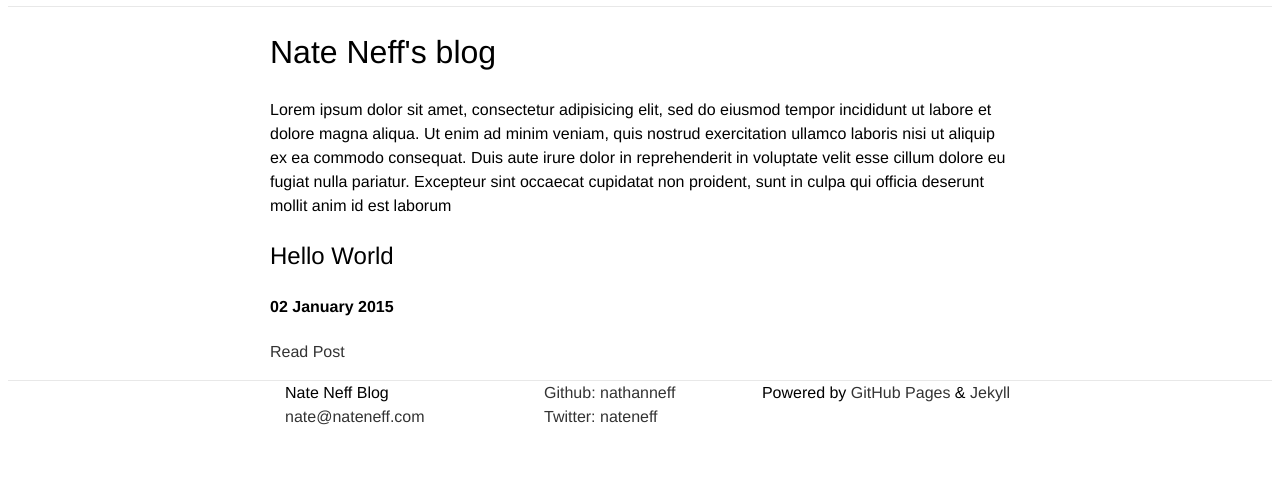
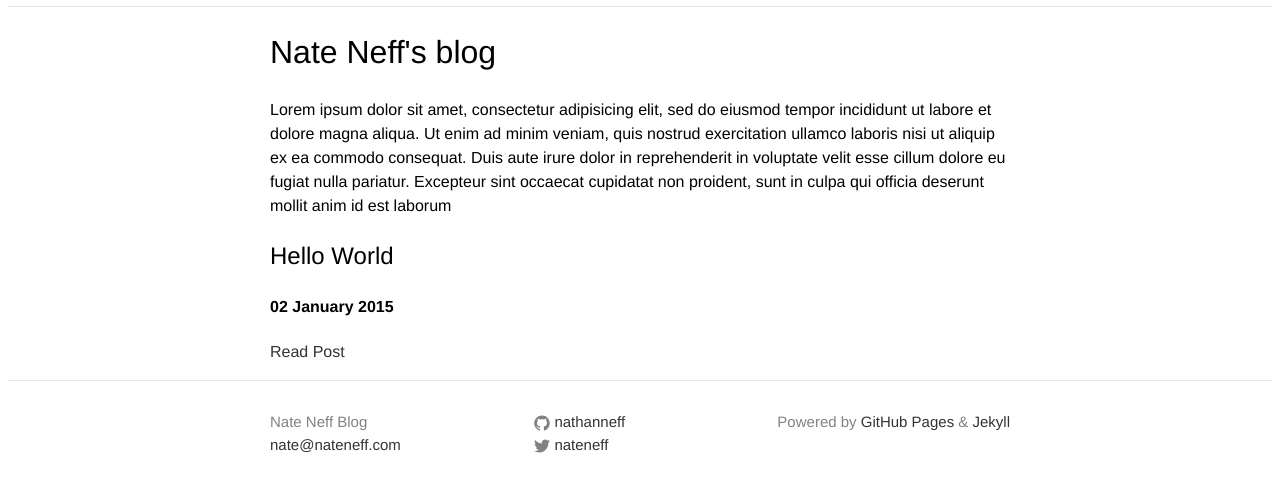
Before and after one commit to NathanNeff/nathanneff.github.io, a Jekyll site: the page built from index.md, in a window 1280 px wide, cut to the strip 212-704 px from the top of the page. Built offline with Jekyll 4.4.1, drawn with Linux system fonts in a browser that asks for light colours.

Commit message:
Add SVG and padding to footer
* Add footer-col-wrapper
* SVG icons

```diff
--- a/_includes/site-footer.html
+++ b/_includes/site-footer.html
@@ -2,6 +2,7 @@
 
     <div class="wrapper">
 
+        <div class="footer-col-wrapper">
         <div class="footer-col footer-col-1">
             <ul class="contact-list">
                 <li>{{ site.name }}</li>
@@ -14,15 +15,30 @@
                 {% if site.github_username %}
                 <li>
                 <a href="https://github.com/{{ site.github_username }}" target="_blank">
-                    Github:  {{ site.github_username }}
+                    <span class="icon">
+                        <svg viewBox="0 0 16 16">
+                            <path fill="#828282" d="M7.999,0.431c-4.285,0-7.76,3.474-7.76,7.761 c0,3.428,2.223,6.337,5.307,7.363c0.388,0.071,0.53-0.168,0.53-0.374c0-0.184-0.007-0.672-0.01-1.32 c-2.159,0.469-2.614-1.04-2.614-1.04c-0.353-0.896-0.862-1.135-0.862-1.135c-0.705-0.481,0.053-0.472,0.053-0.472 c0.779,0.055,1.189,0.8,1.189,0.8c0.692,1.186,1.816,0.843,2.258,0.645c0.071-0.502,0.271-0.843,0.493-1.037 C4.86,11.425,3.049,10.76,3.049,7.786c0-0.847,0.302-1.54,0.799-2.082C3.768,5.507,3.501,4.718,3.924,3.65 c0,0,0.652-0.209,2.134,0.796C6.677,4.273,7.34,4.187,8,4.184c0.659,0.003,1.323,0.089,1.943,0.261 c1.482-1.004,2.132-0.796,2.132-0.796c0.423,1.068,0.157,1.857,0.077,2.054c0.497,0.542,0.798,1.235,0.798,2.082 c0,2.981-1.814,3.637-3.543,3.829c0.279,0.24,0.527,0.713,0.527,1.437c0,1.037-0.01,1.874-0.01,2.129 c0,0.208,0.14,0.449,0.534,0.373c3.081-1.028,5.302-3.935,5.302-7.362C15.76,3.906,12.285,0.431,7.999,0.431z"/>
+                        </svg>
+
+                    </span>
+                    {{ site.github_username }}
                 </a>
+
                 </li>
                 {% endif %}
 
                 {% if site.twitter_username %}
                 <li>
+
                 <a href="https://twitter.com/{{ site.twitter_username }}" target="_blank">
-                    Twitter:  {{ site.twitter_username }}
+                    <span class="icon">
+                      <svg viewBox="0 0 16 16">
+                        <path fill="#828282" d="M15.969,3.058c-0.586,0.26-1.217,0.436-1.878,0.515c0.675-0.405,1.194-1.045,1.438-1.809
+                        c-0.632,0.375-1.332,0.647-2.076,0.793c-0.596-0.636-1.446-1.033-2.387-1.033c-1.806,0-3.27,1.464-3.27,3.27 c0,0.256,0.029,0.506,0.085,0.745C5.163,5.404,2.753,4.102,1.14,2.124C0.859,2.607,0.698,3.168,0.698,3.767 c0,1.134,0.577,2.135,1.455,2.722C1.616,6.472,1.112,6.325,0.671,6.08c0,0.014,0,0.027,0,0.041c0,1.584,1.127,2.906,2.623,3.206 C3.02,9.402,2.731,9.442,2.433,9.442c-0.211,0-0.416-0.021-0.615-0.059c0.416,1.299,1.624,2.245,3.055,2.271 c-1.119,0.877-2.529,1.4-4.061,1.4c-0.264,0-0.524-0.015-0.78-0.046c1.447,0.928,3.166,1.469,5.013,1.469 c6.015,0,9.304-4.983,9.304-9.304c0-0.142-0.003-0.283-0.009-0.423C14.976,4.29,15.531,3.714,15.969,3.058z"/>
+                      </svg>
+                    </span>
+
+                    {{ site.twitter_username }}
                 </a>
                 </li>
                 {% endif %}
@@ -32,6 +48,7 @@
         <div class="footer-col footer-col-3">
         Powered by <a href="https://pages.github.com/" target="_blank">GitHub Pages</a> & <a href="http://jekyllrb.com/" target="_blank">Jekyll</a>
         </div>
+        </div>
     </div>
 
 </footer>
--- a/css/main.scss
+++ b/css/main.scss
@@ -57,11 +57,18 @@
 
 .site-footer {
     border-top: 1px solid #E8E8E8;
+    padding: 30px;
 }
 
 .footer-col {
     float: left;
     padding-left: $spacing-unit / 2;
+}
+
+.footer-col-wrapper {
+    font-size: 15px;
+    color: #828282;
+    margin-left: -15px;
 }
 
 /* Probably better way to do this */
@@ -85,3 +92,18 @@
     list-style: none;
 
 }
+
+
+.icon {
+
+    > svg {
+        display: inline-block;
+        width: 16px;
+        height: 16px;
+        vertical-align: middle;
+
+        path {
+            fill: #828282;
+        }
+    }
+}
```
